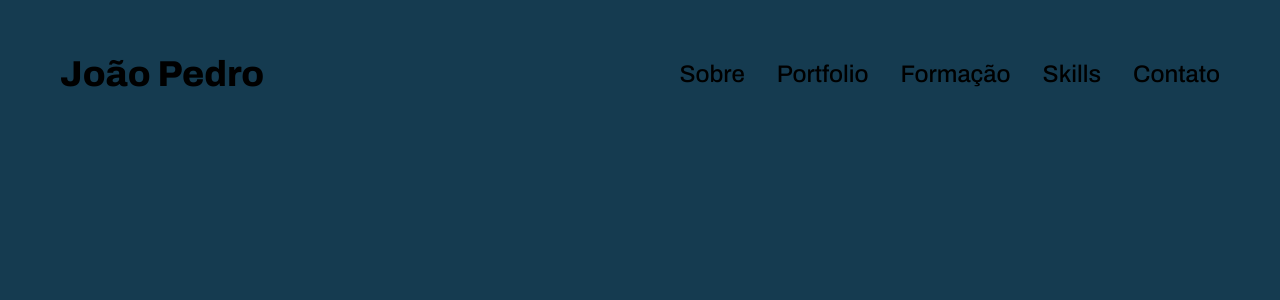
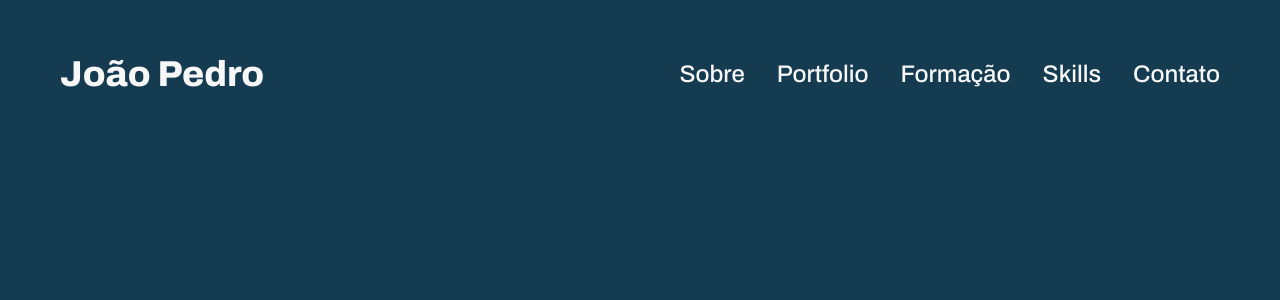
Before and after one commit to joaoplay16/portifolio, a React (Create React App) app: page / in a window 1280 px wide. Shown: the top 300 px of the page. Built offline with nearby package versions, Linux system fonts and the light colour scheme.

Commit message:
header text colorr changed

```diff
--- a/src/components/header.js
+++ b/src/components/header.js
@@ -5,7 +5,7 @@ import styled from "styled-components"
 const Header = () => {
   return (
     <header>
-      <Heading className="container">
+      <Heading className="container cor-1">
       <a href="./">
         <h2 className="font-1-l">João Pedro</h2>
       </a>
```
